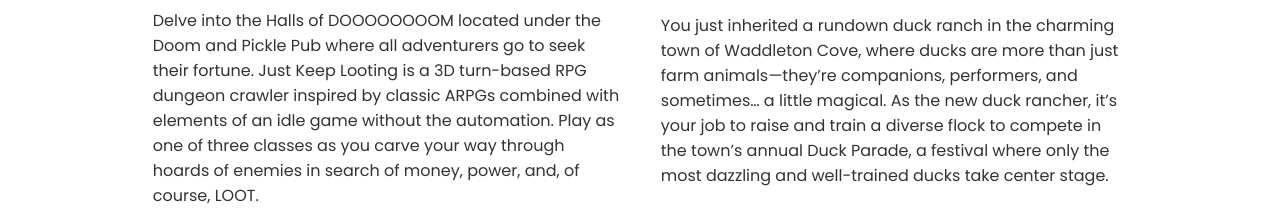
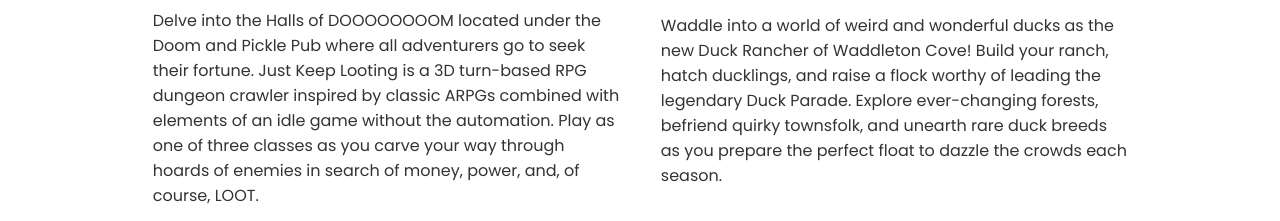
Before and after one commit to DuckForge/duckforge.github.io, a plain HTML site: page index.html in a window 1280 px wide. Shown: the part 1033-1254 px from the top of the page. Drawn offline with Linux system fonts and the light colour scheme.

Commit message:
updating MD description to match Steam store page

```diff
--- a/index.html
+++ b/index.html
@@ -78,7 +78,7 @@
             Welcome to Waddleton Cove!
         </p>
         <p class="game_description">
-            You just inherited a rundown duck ranch in the charming town of Waddleton Cove, where ducks are more than just farm animals—they’re companions, performers, and sometimes… a little magical. As the new duck rancher, it’s your job to raise and train a diverse flock to compete in the town’s annual Duck Parade, a festival where only the most dazzling and well-trained ducks take center stage.
+            Waddle into a world of weird and wonderful ducks as the new Duck Rancher of Waddleton Cove! Build your ranch, hatch ducklings, and raise a flock worthy of leading the legendary Duck Parade. Explore ever-changing forests, befriend quirky townsfolk, and unearth rare duck breeds as you prepare the perfect float to dazzle the crowds each season.
         </p>
         <br/>
         <div class="steam">
```
